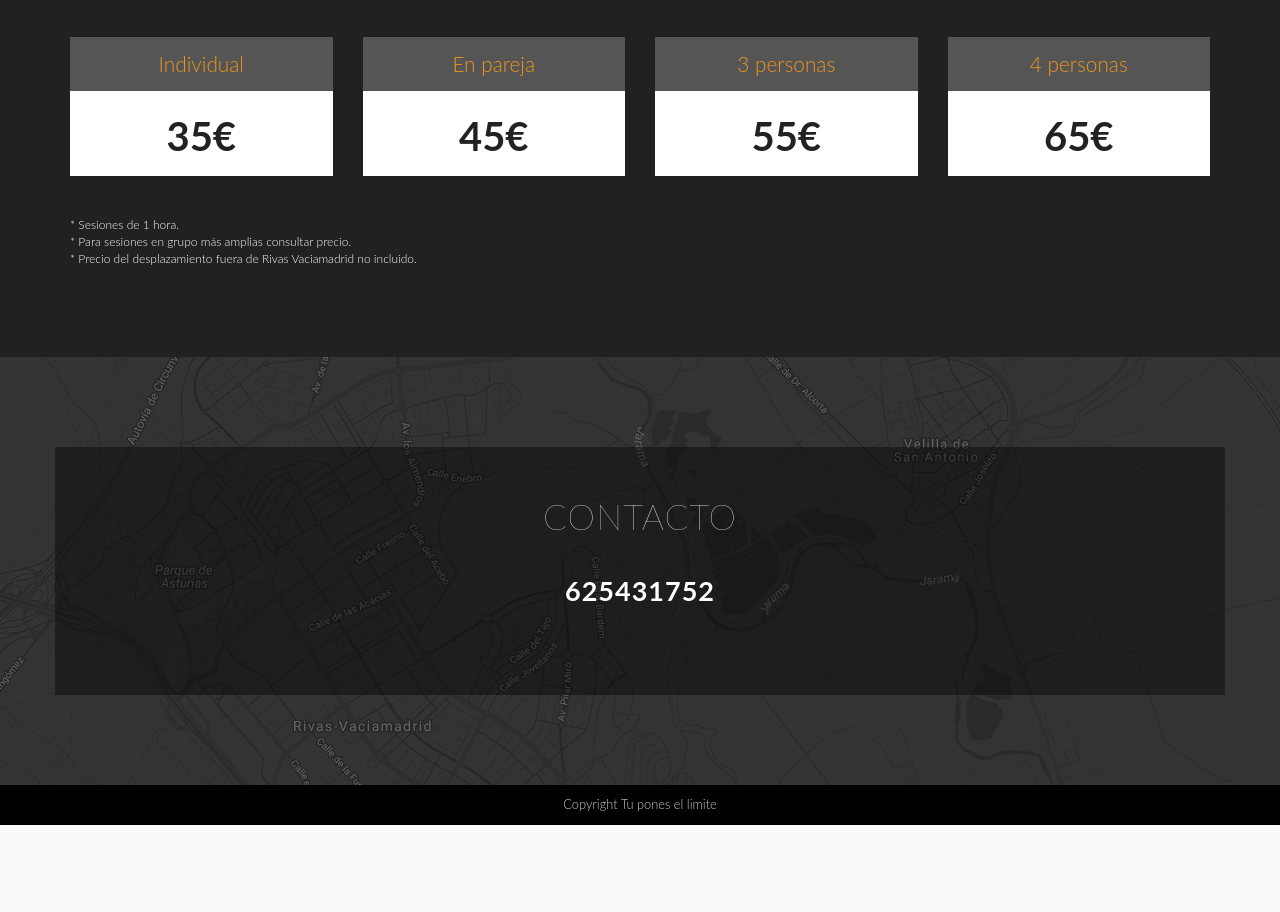
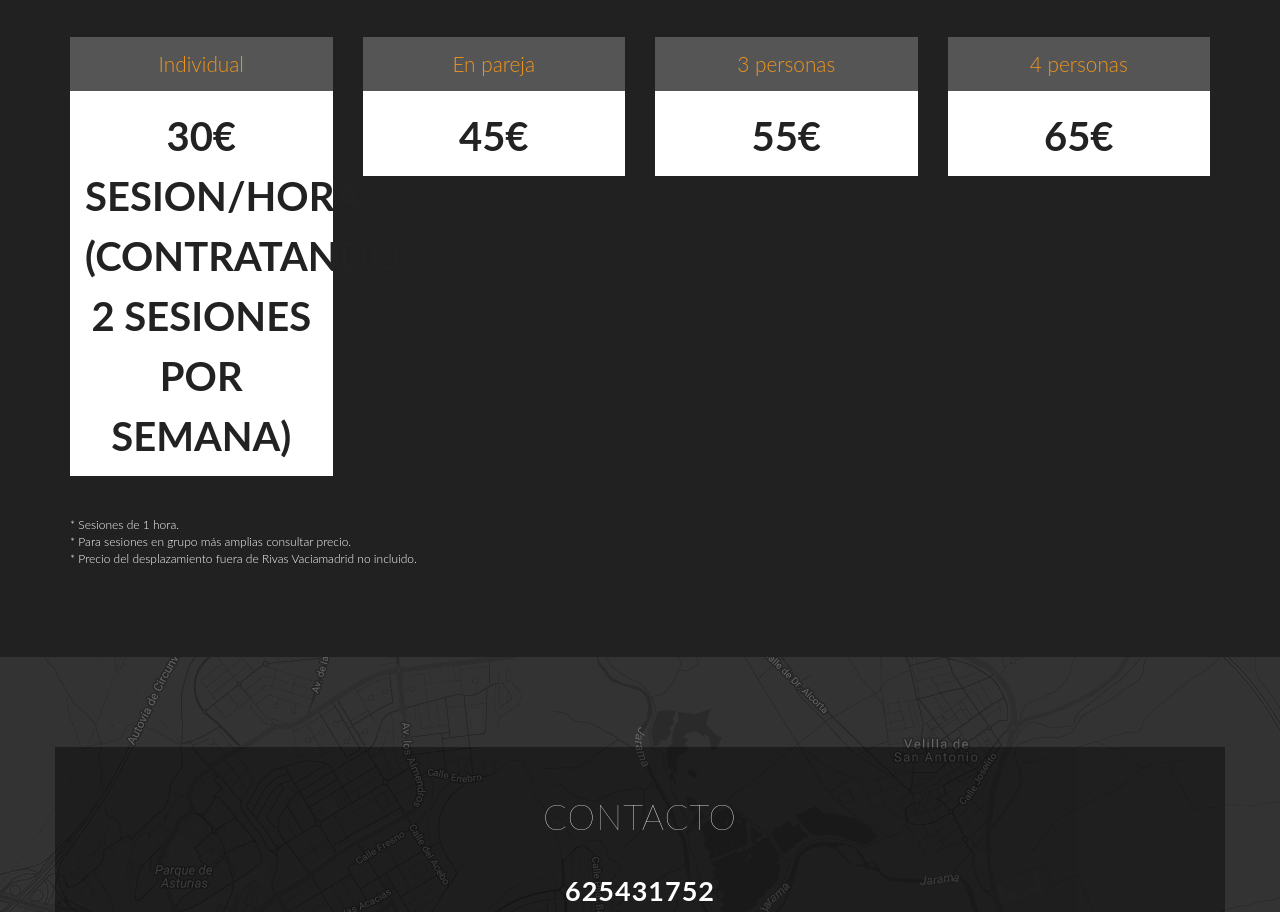
Before and after one commit to alvarocasta/tuponesellimite, a plain HTML site: page index.html in a window 1280 px wide. Shown: the part 2834-3746 px from the top of the page. Before the commit the page ends 3659 px from the top, so only its background shows below. Drawn offline with Linux system fonts and the light colour scheme.

Commit message:
Update index.html

```diff
--- a/index.html
+++ b/index.html
@@ -392,7 +392,7 @@
                             Individual
                         </li>
                         <li class=" plan-price">
-                            <strong>35€</strong>
+                            <strong>30€ SESION/HORA (CONTRATANDO 2 SESIONES POR SEMANA)</strong>
                         </li>
                     </ul>
                 </div>
```
